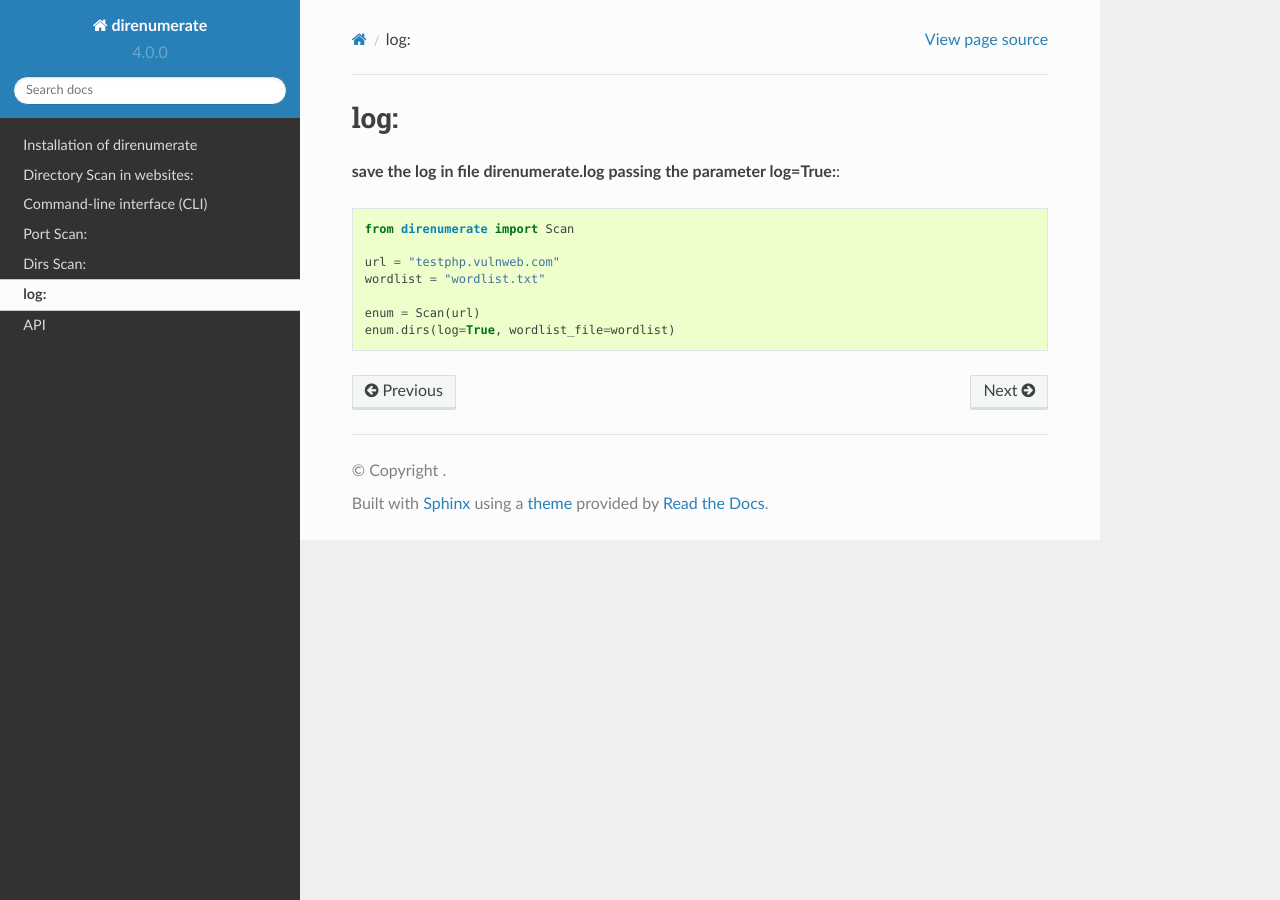
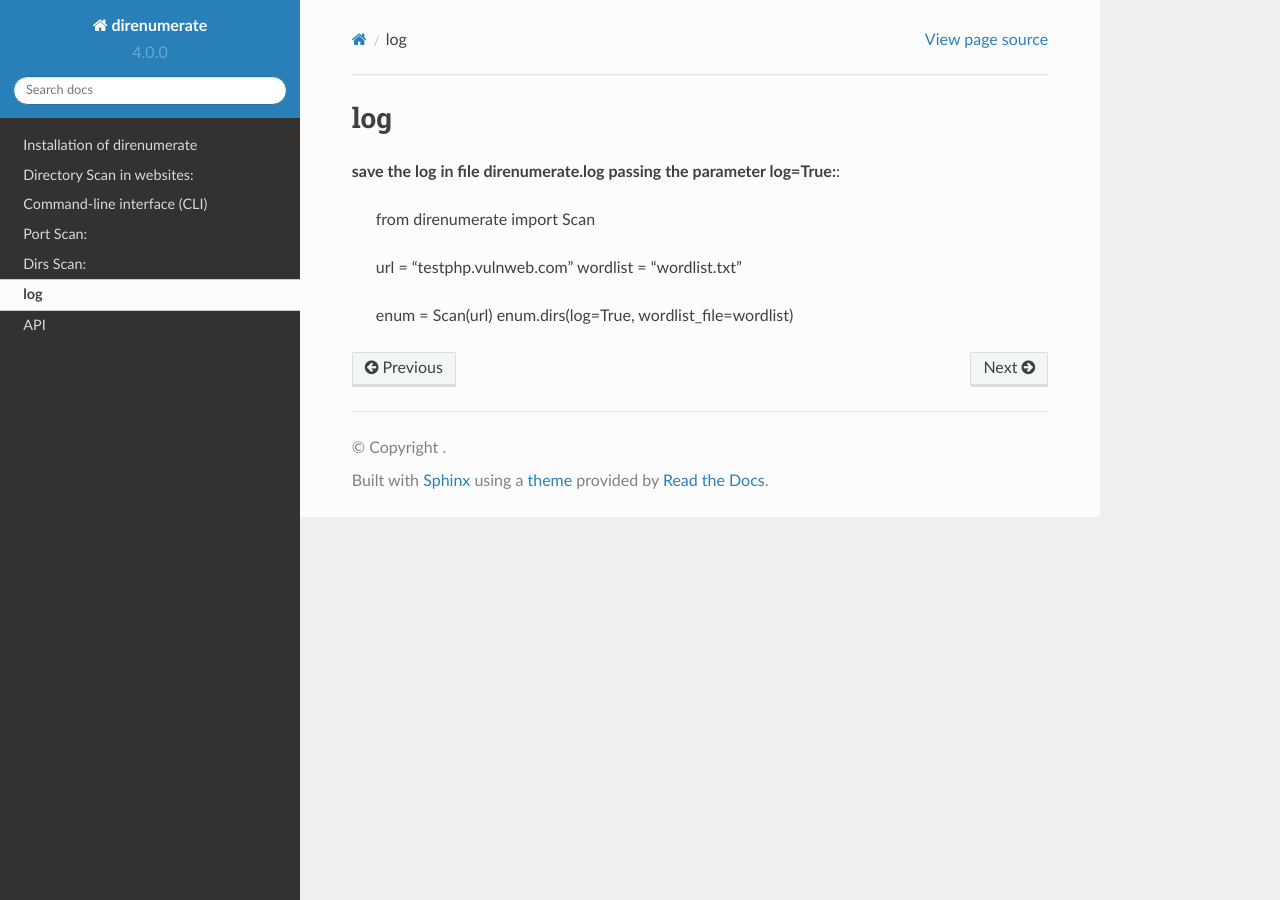
Before and after one commit to JuanBindez/direnumerate, a Sphinx documentation site: the page built from docs/user/log.rst, in a window 1280 px wide. Built offline with Sphinx 7.4.7 and the Read the Docs theme 2.0.0, drawn with Linux system fonts in a browser that asks for light colours; part of the change alters nothing that is shown.

Commit message:
Update log.rst

```diff
--- a/docs/user/log.rst
+++ b/docs/user/log.rst
@@ -1,9 +1,9 @@
 .. _log:
 
-log:
+log
 ====
 
-**save the log in file direnumerate.log passing the parameter log=True:**::
+**save the log in file direnumerate.log passing the parameter log=True:**:
 
         from direnumerate import Scan
 
```
